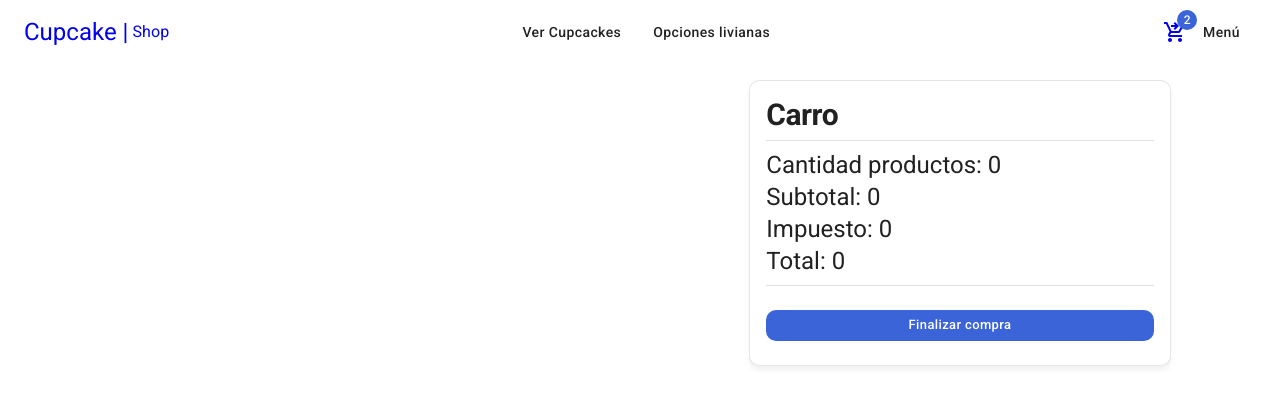
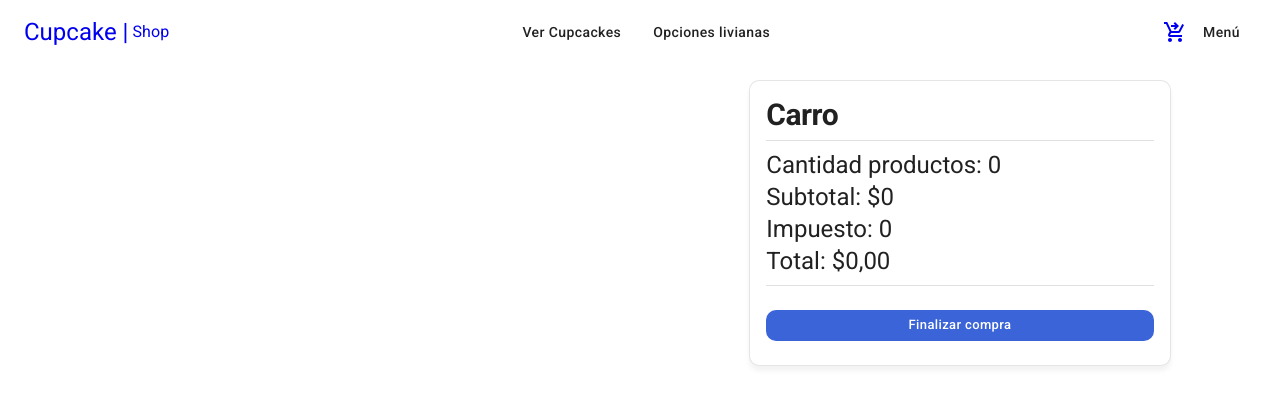
Before and after one commit to Dbaljeet/cupcake, a Next.js app: page /cart in a window 1280 px wide. Shown: the top 404 px of the page. Built offline with nearby package versions, Linux system fonts and the light colour scheme.

Commit message:
[Add] Format numbers (cash) [Add] number of products (navbar)

```diff
--- a/components/ui/Navbar.tsx
+++ b/components/ui/Navbar.tsx
@@ -17,11 +17,12 @@ import {
   ShoppingCartCheckoutOutlined,
 } from '@mui/icons-material'
 import { useContext, useState } from 'react'
-import { UiContext } from '../../context'
+import { CartContext, UiContext } from '../../context'
 import { useRouter } from 'next/router'
 
 export const Navbar: React.FC = ({}) => {
   const { toggleSideMenu } = useContext(UiContext)
+  const { numberOfItems } = useContext(CartContext)
   const { asPath, push } = useRouter()
   const [searchTerm, setSearchTerm] = useState('')
   const [isSearchVisible, setIsSearchVisible] = useState(false)
@@ -98,7 +99,7 @@ export const Navbar: React.FC = ({}) => {
         <Box>
           <NextLink href="/cart" passHref>
             <Link>
-              <Badge badgeContent={2} color="secondary">
+              <Badge badgeContent={numberOfItems} color="secondary">
                 <ShoppingCartCheckoutOutlined />
               </Badge>
             </Link>
--- a/pages/cart/index.tsx
+++ b/pages/cart/index.tsx
@@ -11,6 +11,7 @@ import { ShopLayout } from '../../components/layouts'
 import { CartList } from '../../components/cart'
 import { useContext } from 'react'
 import { CartContext } from '../../context'
+import { Cashformat } from '../../utils'
 
 export default function Cart() {
   const { numberOfItems, subTotal, tax, total } = useContext(CartContext)
@@ -35,13 +36,13 @@ export default function Cart() {
                   {`Cantidad productos: ${numberOfItems}`}
                 </Typography>
                 <Typography variant="h5" component="h5">
-                  {`Subtotal: ${subTotal}`}
+                  {`Subtotal: ${Cashformat(subTotal, 0)}`}
                 </Typography>
                 <Typography variant="h5" component="h5">
                   {`Impuesto: ${tax}`}
                 </Typography>
                 <Typography variant="h5" component="h5">
-                  {`Total: ${total}`}
+                  {`Total: ${Cashformat(total, 2)}`}
                 </Typography>
                 <Divider sx={{ my: 1 }} />
                 <Box sx={{ mt: 3 }}>
--- /dev/null
+++ b/utils/CashFormat.ts
@@ -0,0 +1,10 @@
+export const Cashformat = (value: number, limit: number) => {
+  const formatter = new Intl.NumberFormat('es-CL', {
+    style: 'currency',
+    currency: 'CLP',
+    minimumFractionDigits: limit,
+    maximumFractionDigits: limit,
+  })
+
+  return formatter.format(value)
+}
--- /dev/null
+++ b/utils/index.ts
@@ -0,0 +1 @@
+export * from './CashFormat'
```
